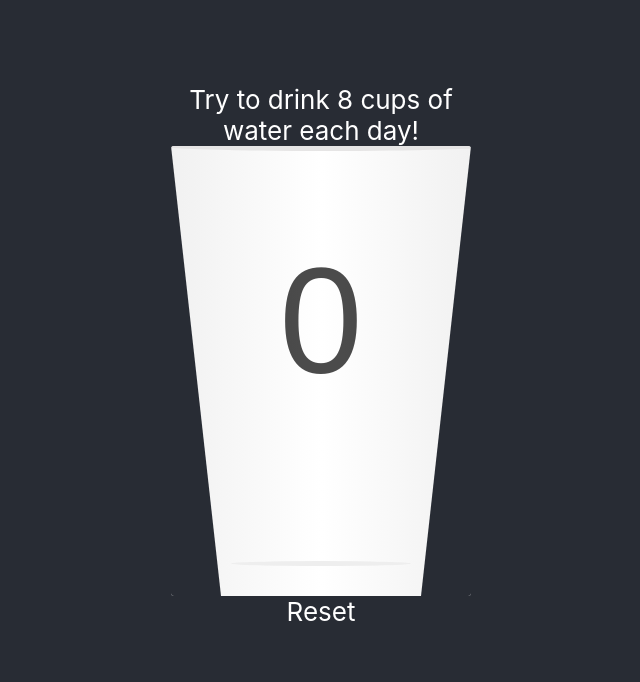
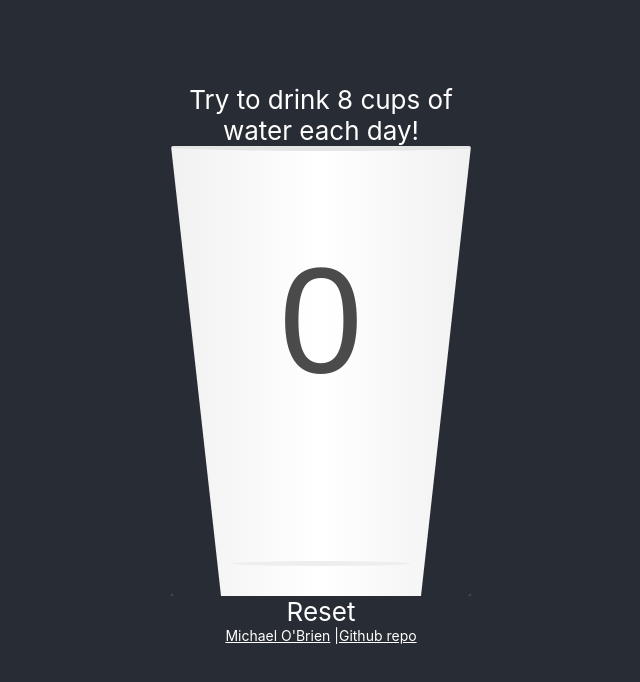
Before and after one commit to mobrien829/hydration-extension, a React (Create React App) app: page / in a window 1280 px wide. Shown: the top 682 px of the page, without its empty margins (319-959 px from the left). Built offline with nearby package versions, Linux system fonts and the light colour scheme.

Commit message:
modified css and made credits

```diff
--- a/src/App.css
+++ b/src/App.css
@@ -127,3 +127,9 @@
   font-size: 150px;
   font-family: Arial, Helvetica, sans-serif
 }
+
+.credits {
+  font-size: 14px;
+  text-align: center;
+  color: white;
+}
--- a/src/App.js
+++ b/src/App.js
@@ -50,6 +50,18 @@ function App() {
           <div className="reset-button" onClick={resetHandler}>
             Reset
           </div>
+          <div className="credits">
+            <a className="credits" href="https://github.com/mobrien829">
+              Michael O'Brien
+            </a>{" "}
+            |
+            <a
+              className="credits"
+              href="https://github.com/mobrien829/hydration-extension"
+            >
+              Github repo
+            </a>
+          </div>
         </div>
       </header>
     </div>
```
Also changed, not shown: 1 other file (tests, documents, lock files or other folders).
